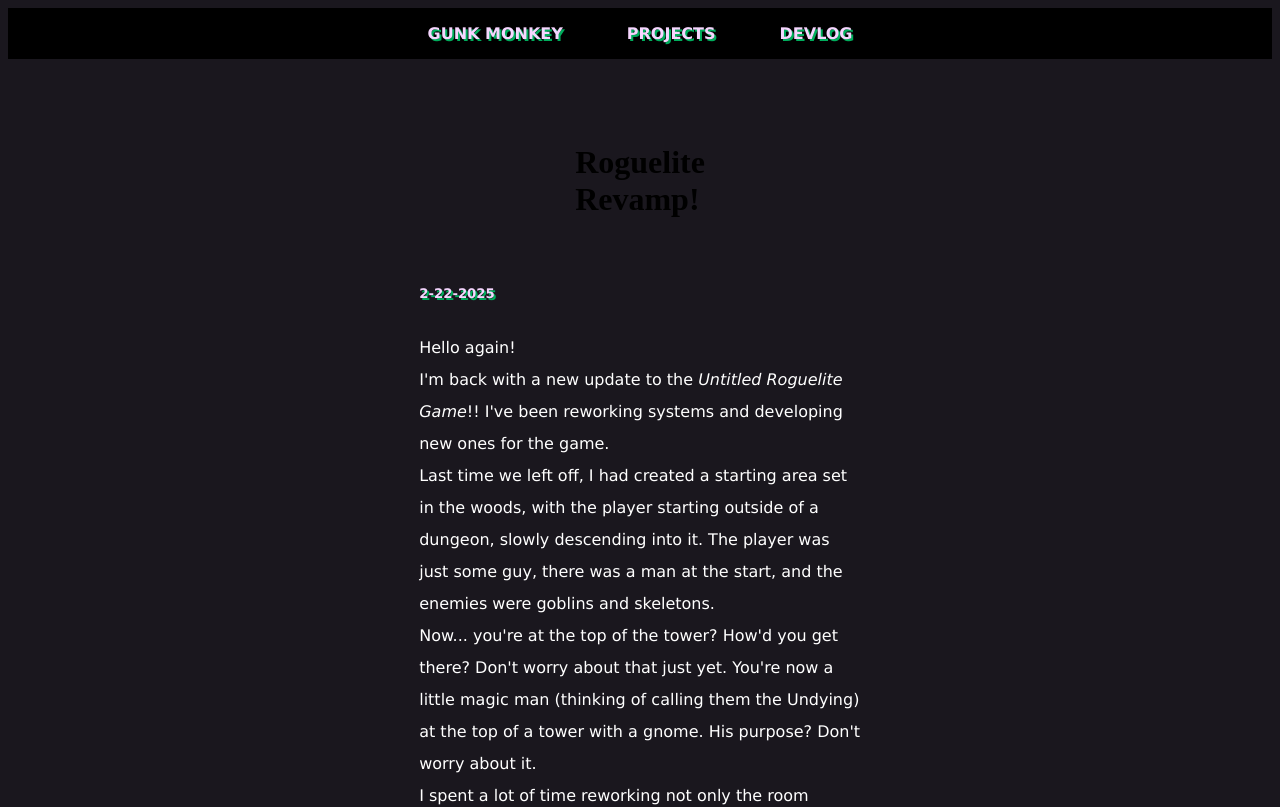
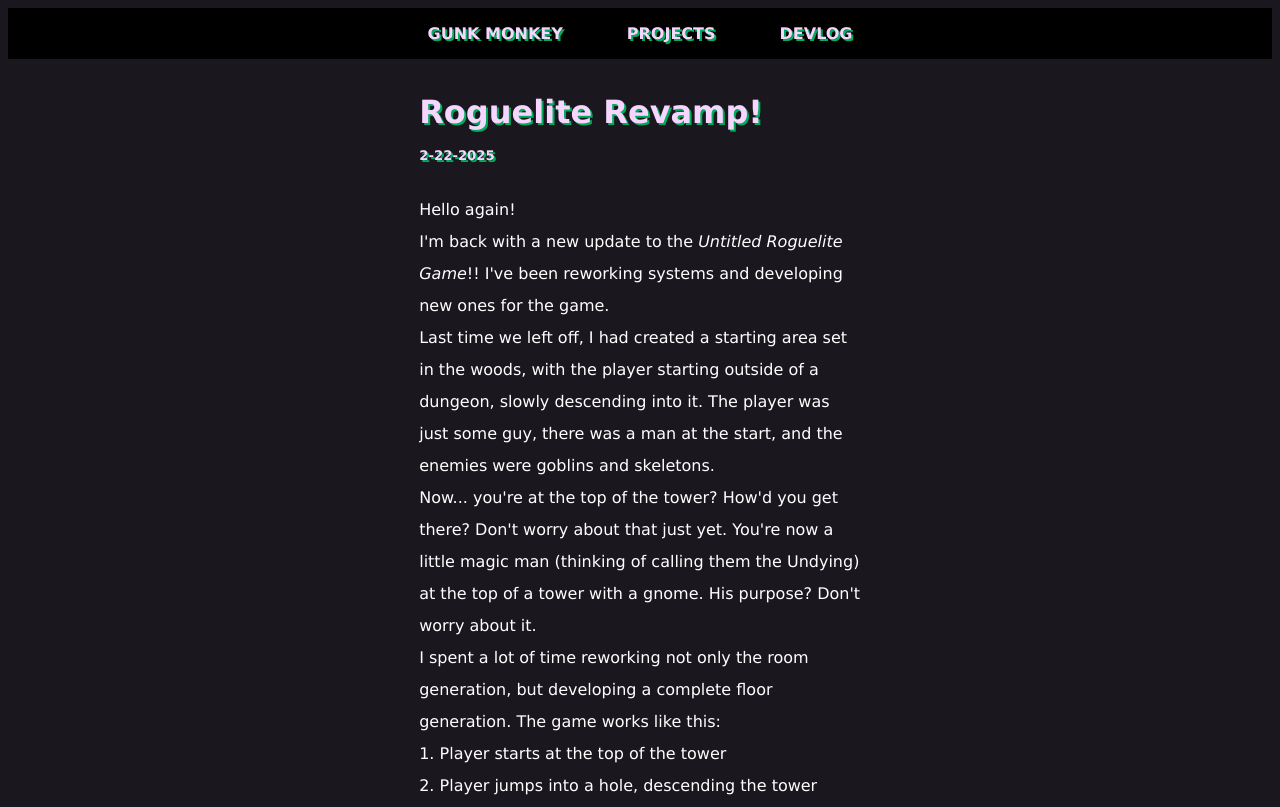
Before and after one commit to hinesjos/hinesjos.github.io, a plain HTML site: page devlogs.html in a window 1280 px wide. Shown: the top 807 px of the page. Drawn offline with Linux system fonts and the light colour scheme.

Commit message:
quick 222 fix

```diff
--- a/devlogs.html
+++ b/devlogs.html
@@ -17,7 +17,7 @@
 
 <div id="devlog-container">
 
-<h1 id="devlog-container">Roguelite Revamp!</h1>
+<h1 id="devlog-header">Roguelite Revamp!</h1>
 <div id="2-22-2025"></div>
 <h5 id="devlog-header">2-22-2025</h5>
 <p id="devlog-text">
```
